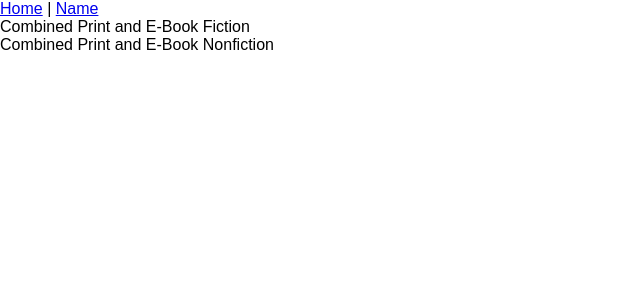
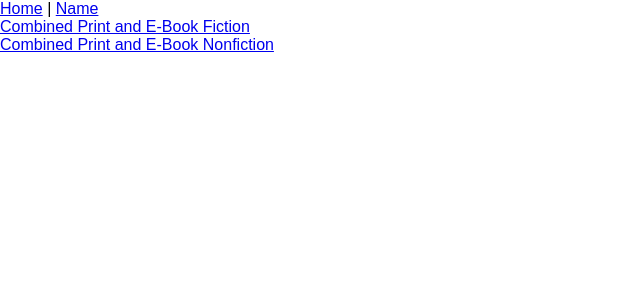
Before and after one commit to suthon-coe/react-book, a React (Create React App) app: page /name in a window 1280 px wide. Shown: the top 300 px of the page, without its empty margins (0-640 px from the left). Built offline with nearby package versions, Linux system fonts and the light colour scheme.

Commit message:
nested route

```diff
--- a/src/api.js
+++ b/src/api.js
@@ -25,7 +25,6 @@ const BookAPI = {
                 "book_image": "https://s1.nyt.com/du/books/images/9781250165619.jpg",
                 "book_image_width": 326,
                 "book_image_height": 495,
-
             },
             {
                 "rank": 2,
--- a/src/components/NamePage.js
+++ b/src/components/NamePage.js
@@ -1,7 +1,9 @@
 import React, { Component } from 'react';
 import BookAPI from '../api';
-const NameItem = ({list_name}) => (
-    <div>{list_name}</div>
+import { Link } from "react-router-dom";
+
+const NameItem = ({list_name, list_name_encoded, match}) => (
+    <div><Link to={`${match.url}/${list_name_encoded}`}>{list_name}</Link></div>
 )
 
 class NamePage extends Component {
@@ -17,7 +19,7 @@ class NamePage extends Component {
         return (
         <div>
             {
-                this.state.names.map(n => <NameItem {...n}/>)
+                this.state.names.map(n => <NameItem {...n} match={this.props.match}/>)
             }
         </div>
         );
```
